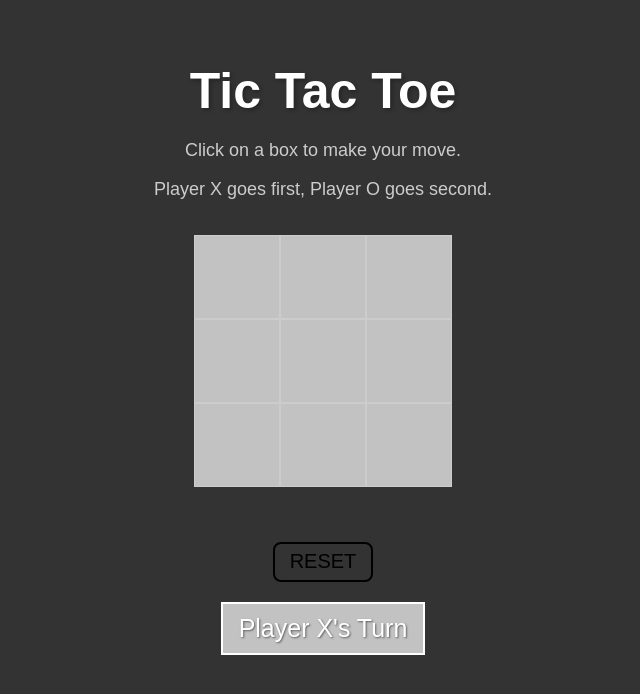
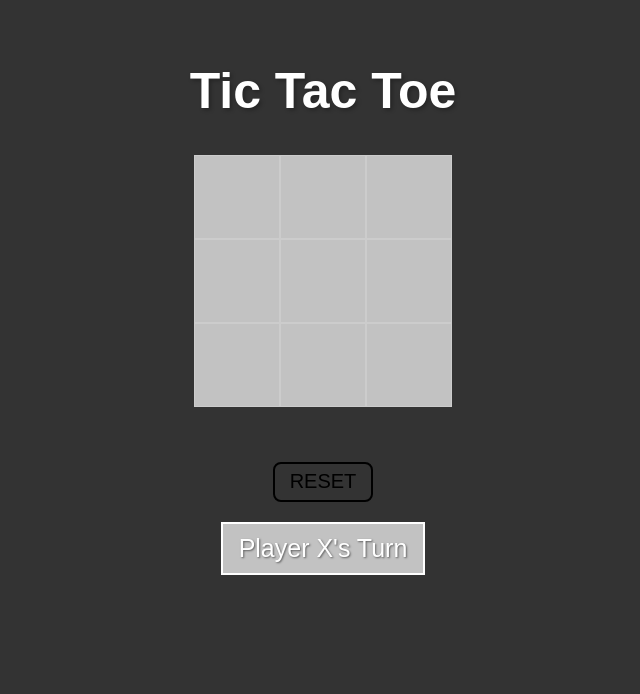
Before and after one commit to iamneo-production/caaaeadaffee304956214efdcbcabetwo, a plain HTML site: page public/index.html in a window 1280 px wide. Shown: the whole page, without its empty margins (317-957 px from the left). Drawn offline with Linux system fonts and the light colour scheme.

Commit message:
Backup Commit

```diff
--- a/public/index.html
+++ b/public/index.html
@@ -9,10 +9,7 @@
 <body>
     <div id="main">
         <h1>Tic Tac Toe</h1>
-        <div id="instructions">
-            <p>Click on a box to make your move.</p>
-            <p>Player X goes first, Player O goes second.</p>
-        </div>
+
         <div class="game-container">
             <div class="row">
                 <input type="text" class="cell bt" readonly>
```
